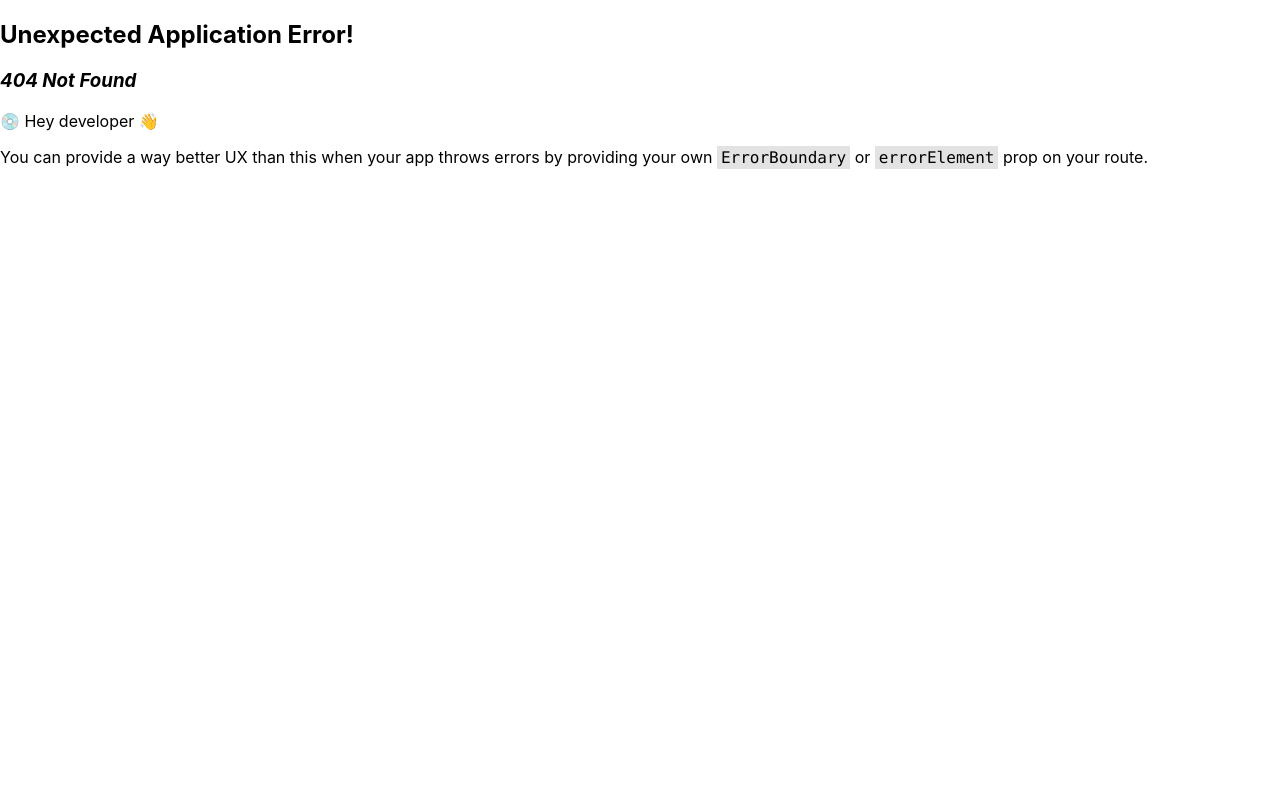
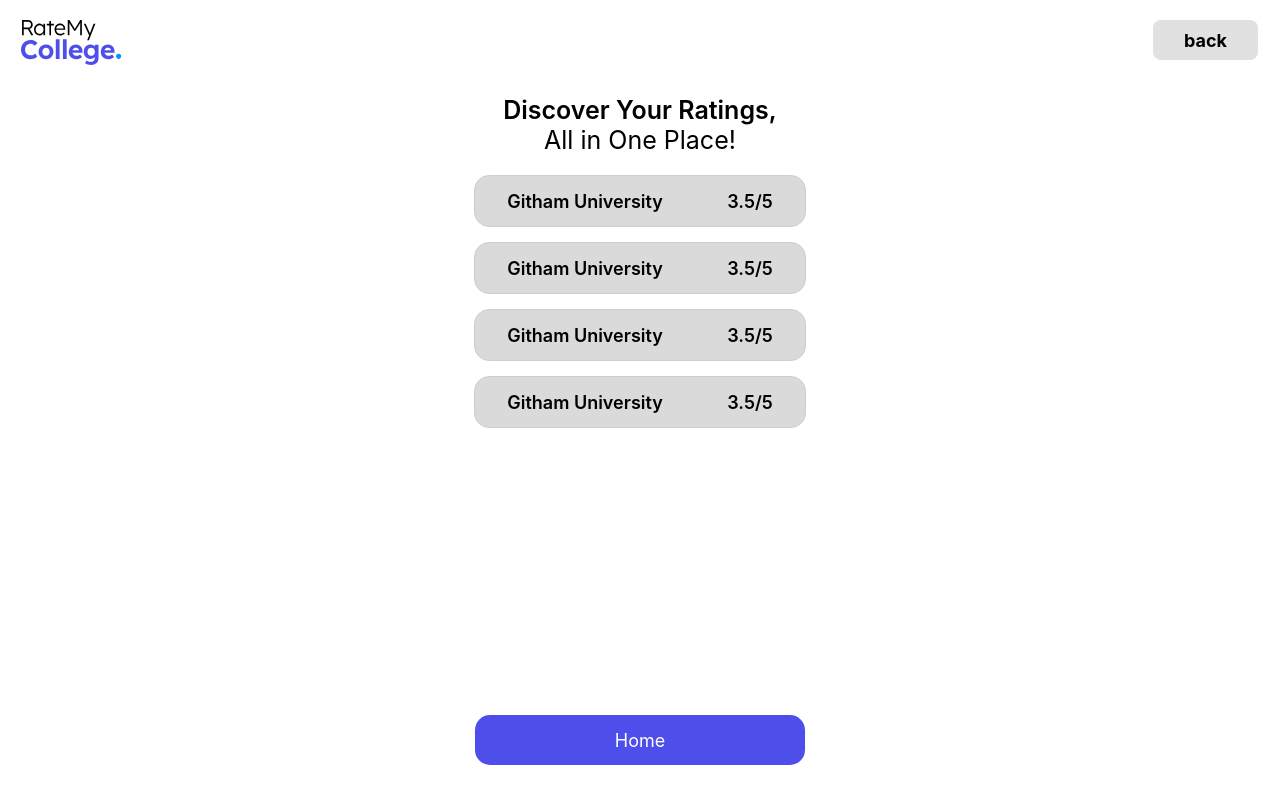
Before and after one commit to zuhakhan028/RateMyCollege, a React (Create React App) app: page /profile in a window 1280 px wide. Before the commit this address had no page. Built offline with nearby package versions, Linux system fonts and the light colour scheme.

Commit message:
added profile component

```diff
--- a/src/App.css
+++ b/src/App.css
@@ -3,8 +3,8 @@
   width: 100vw;
   height: 100vh;
   background-image: url("./assets/images/building_img.svg");
-background-size: 1200px 270px;
-background-repeat: no-repeat;
-background-position: bottom;
+  background-size: 1200px 270px;
+  background-repeat: no-repeat;
+  background-position: bottom;
 
 }
--- a/src/components/primarybutton/primaryButton.tsx
+++ b/src/components/primarybutton/primaryButton.tsx
@@ -30,6 +30,16 @@ function PrimaryButton(props:primarybutton){
         )
 
       }
+      else if(props.text=="Profile"){
+        return(
+            <Link to="/profile" className="link-tag">
+            <div className="primary-button" >
+    {props.text}
+    </div>
+    </Link>
+        )
+
+      }
       else{
 return(
     <Link to="/" className="link-tag">
--- /dev/null
+++ b/src/components/profile/profile.css
@@ -0,0 +1,25 @@
+.profile{
+    display: flex;
+    flex-direction: column;
+    width: 100vw;
+    height: 100vh;
+    align-items: center;
+    position: fixed;
+}
+.profile-discover-ratings{
+    font-size: 25px;
+    font-weight: 400;
+    margin-top: 30px;
+    text-align: center;
+    margin-bottom: 20px;
+}
+
+.profile-discover-ratings-span{
+    font-size: 25px;
+    font-weight: 600;
+}
+
+.profile-home-button{
+ position: absolute;
+ bottom: 100px;
+}
--- /dev/null
+++ b/src/components/profile/profile.tsx
@@ -0,0 +1,38 @@
+import React from "react";
+import PrimaryButton from "../primarybutton/primaryButton";
+import logo from "../../assets/images/logo.svg"
+import "./profile.css"
+import ProfileRatingCard from "../profileratingcard/profileRatingCard";
+import SecondaryButton from "../secondarybutton/secondaryButton";
+function Profile() {
+    return (
+        <>
+
+            <header className="ratings-header">
+                <img className="ratings-header-logo" src={logo} alt="logo"></img>
+                <div className="primary-button-rating-page">
+                    <PrimaryButton text="back" />
+                </div>
+            </header>
+            <div className="profile">
+                <div>
+                    <div className="profile-discover-ratings"><span className="profile-discover-ratings-span">Discover Your Ratings,</span> <br></br>All in One Place!</div>
+                </div>
+
+              <div>
+                    <ProfileRatingCard rating={3.5} />
+                    <ProfileRatingCard rating={3.5} />
+                    <ProfileRatingCard rating={3.5} />
+                    <ProfileRatingCard rating={3.5} />
+                </div>
+                <div className="profile-home-button">
+                <SecondaryButton text="Home" route="/"/>
+                </div>
+
+
+
+            </div></>
+
+    )
+}
+export default Profile
--- /dev/null
+++ b/src/components/profileratingcard/profileRatingCard.css
@@ -0,0 +1,13 @@
+.profile-rating-card{
+    width: 330px;
+    height: 50px;
+    background-color: rgba(var(--lightGray),0.75);
+    font-weight: 600;
+    font-size: 18px;
+    border: 1px solid rgba(var(--lightGray),1);
+    display: flex;
+    margin-bottom: 15px;
+    border-radius: 15px;
+    align-items: center;
+    justify-content: space-around;
+}
--- /dev/null
+++ b/src/components/profileratingcard/profileRatingCard.tsx
@@ -0,0 +1,13 @@
+import "./profileRatingCard.css"
+interface ProfileRratingCard{
+rating:number
+}
+function ProfileRatingCard(props:ProfileRratingCard){
+    return(
+        <div className="profile-rating-card">
+<div>{`Githam University`}</div><div>{`${props.rating}/5`}</div>
+        </div>
+    )
+}
+
+export default ProfileRatingCard
--- a/src/index.tsx
+++ b/src/index.tsx
@@ -8,6 +8,7 @@ import Culture from './components/culture/culture';
 import Infrastructure from './components/infrastructure/infrastructure';
 import Hostel from './components/hostel/hostel';
 import LoginPage from './components/loginpage/loginPage';
+import Profile from './components/profile/profile';
 import {
   createBrowserRouter,
   RouterProvider,
@@ -43,6 +44,10 @@ const router=createBrowserRouter([
   {
     path:"/loginpage",
     element:<LoginPage/>
+  },
+  {
+    path:"/profile",
+    element:<Profile/>
   }
 ])
 const root = ReactDOM.createRoot(
```
